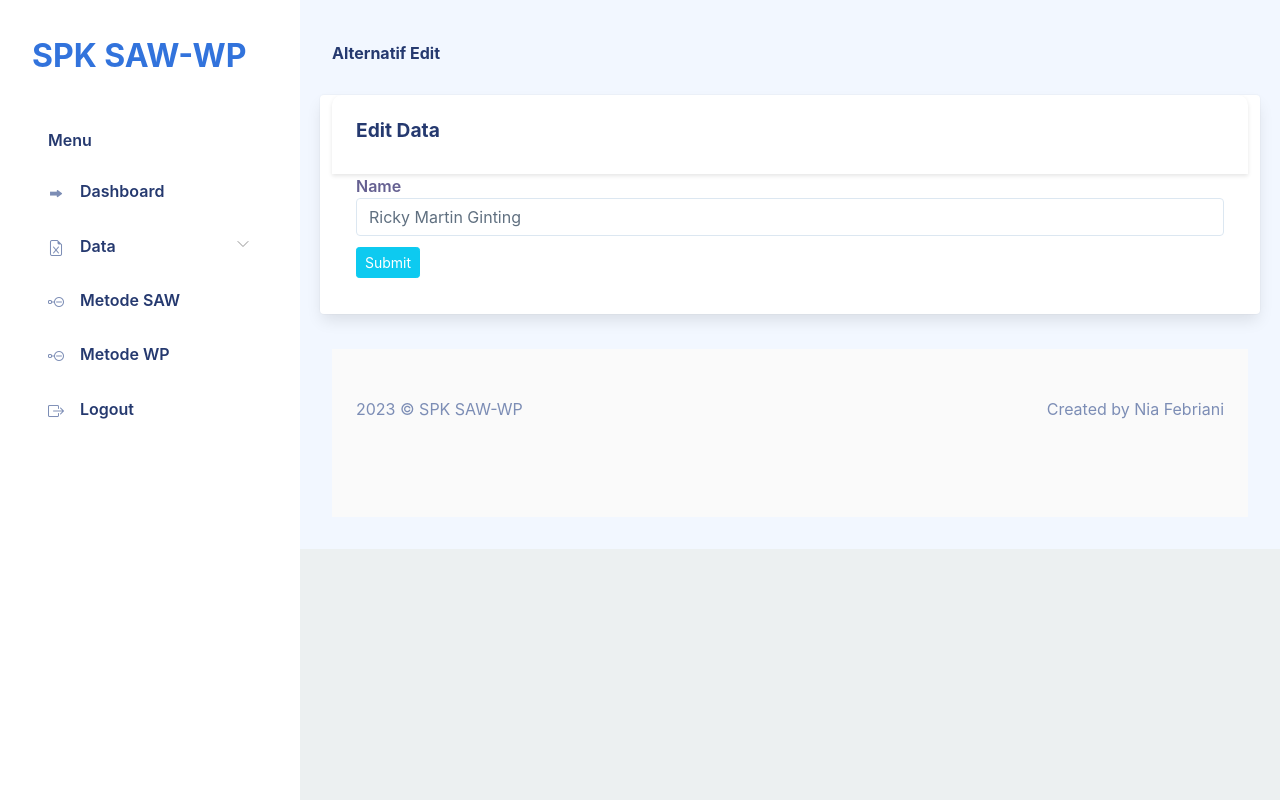
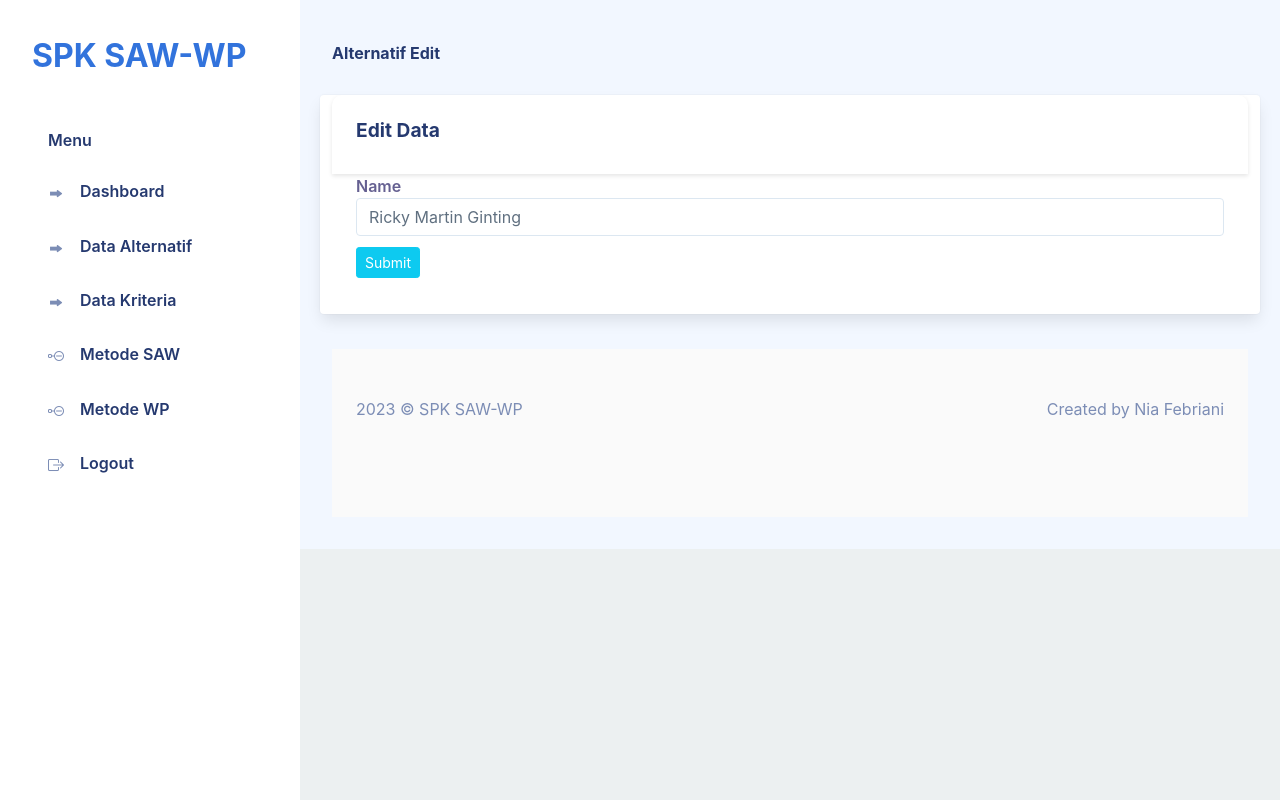
Before and after one commit to wawan-setiawan19/spk-saw-wp, a PHP site: page /alternatif-edit.php?id=1 in a window 1280 px wide. Run offline with PHP 8.4, Linux system fonts and the light colour scheme; a user stored in the database is signed in; data comes from the database, SQL or seed files in the repository; some libraries are stand-ins or nearby versions.

Commit message:
ganti menu

```diff
--- a/layout/sidebar.php
+++ b/layout/sidebar.php
@@ -21,19 +21,18 @@
                     </a>
                 </li>
 
-                <li class="sidebar-item  has-sub">
-                    <a href="#" class='sidebar-link'>
-                        <i class="bi bi-file-earmark-spreadsheet-fill"></i>
-                        <span>Data</span>
+                <li class="sidebar-item">
+                    <a href="alternatif.php" class='sidebar-link'>
+                        <i class="bi bi-grid-fill"></i>
+                        <span>Data Alternatif</span>
                     </a>
-                    <ul class="submenu ">
-                        <li class="submenu-item ">
-                            <a href="alternatif.php">Alternatif</a>
-                        </li>
-                        <li class="submenu-item ">
-                            <a href="bobot.php">Bobot &amp; Kriteria</a>
-                        </li>
-                    </ul>
+                </li>
+
+                <li class="sidebar-item">
+                    <a href="bobot.php" class='sidebar-link'>
+                        <i class="bi bi-grid-fill"></i>
+                        <span>Data Kriteria</span>
+                    </a>
                 </li>
 
                 <li class="sidebar-item">
```
